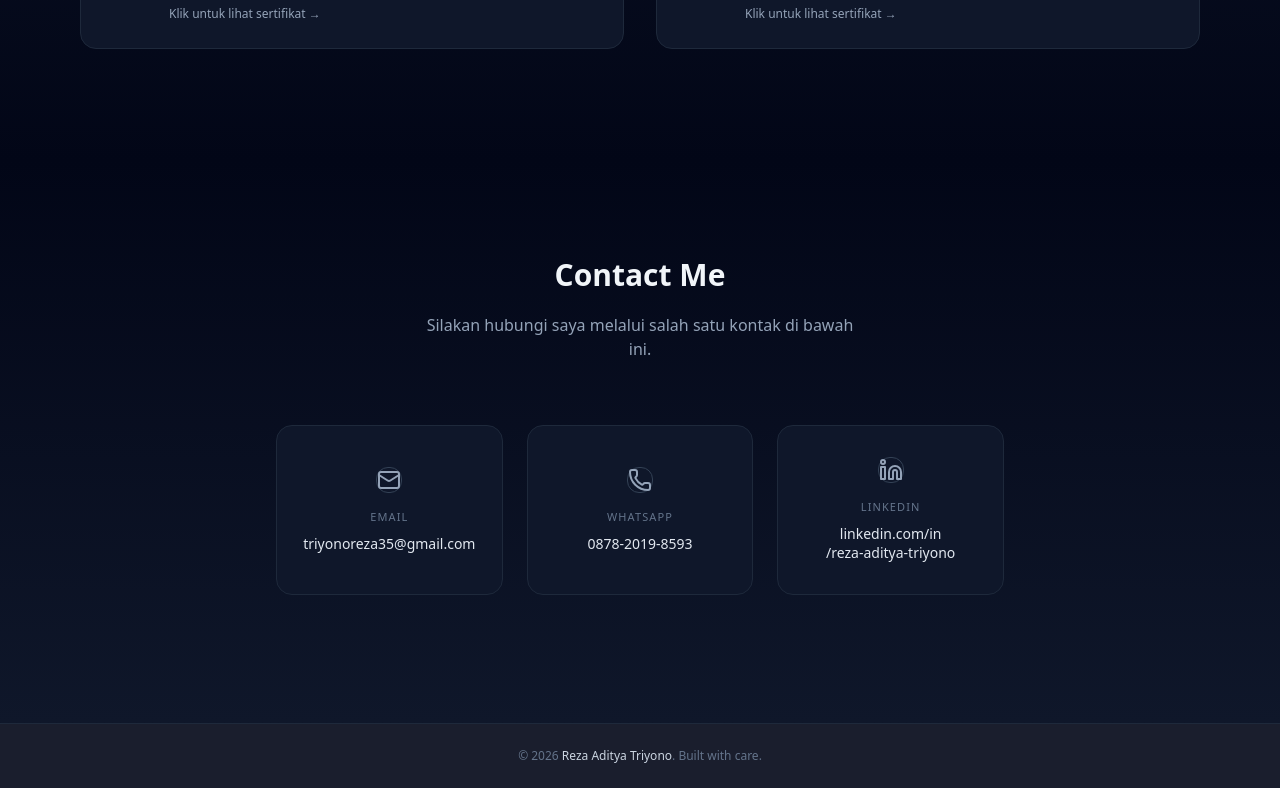
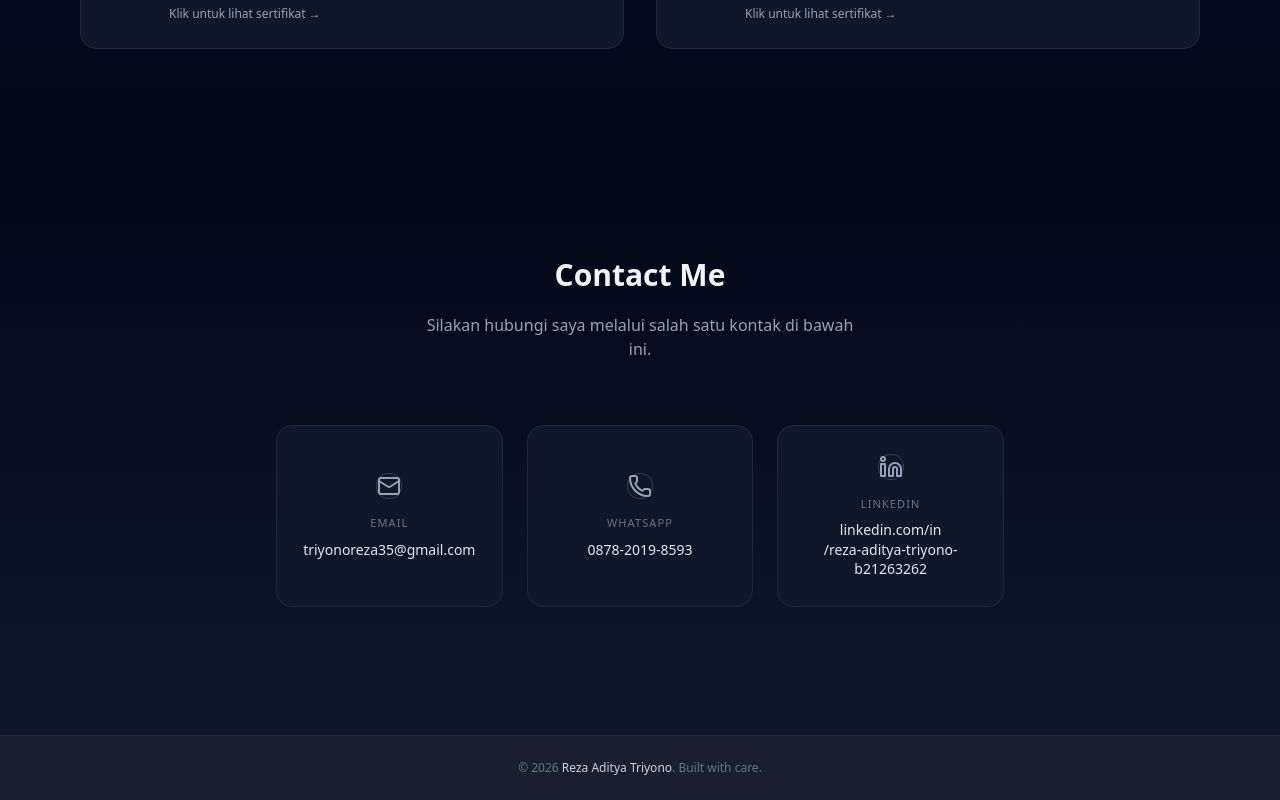
Before and after one commit to triyonoreza35-oss/RAT-PORTOFOLIO, a React (Vite) app: page / in a window 1280 px wide. Shown: the part 3208-4008 px from the top of the page. Built offline with nearby package versions, Linux system fonts and the light colour scheme.

Commit message:
Fix title & LinkedIn link

```diff
--- a/src/components/sections/Contact.jsx
+++ b/src/components/sections/Contact.jsx
@@ -39,8 +39,8 @@ export default function Contact() {
           <ContactItem
             icon={Linkedin}
             label="LinkedIn"
-            lines={["linkedin.com/in", "/reza-aditya-triyono"]}
-            href="https://linkedin.com/in/reza-aditya-triyono"
+            lines={["linkedin.com/in", "/reza-aditya-triyono-b21263262"]}
+            href="https://www.linkedin.com/in/reza-aditya-triyono-b21263262"
           />
         </div>
       </div>
```
